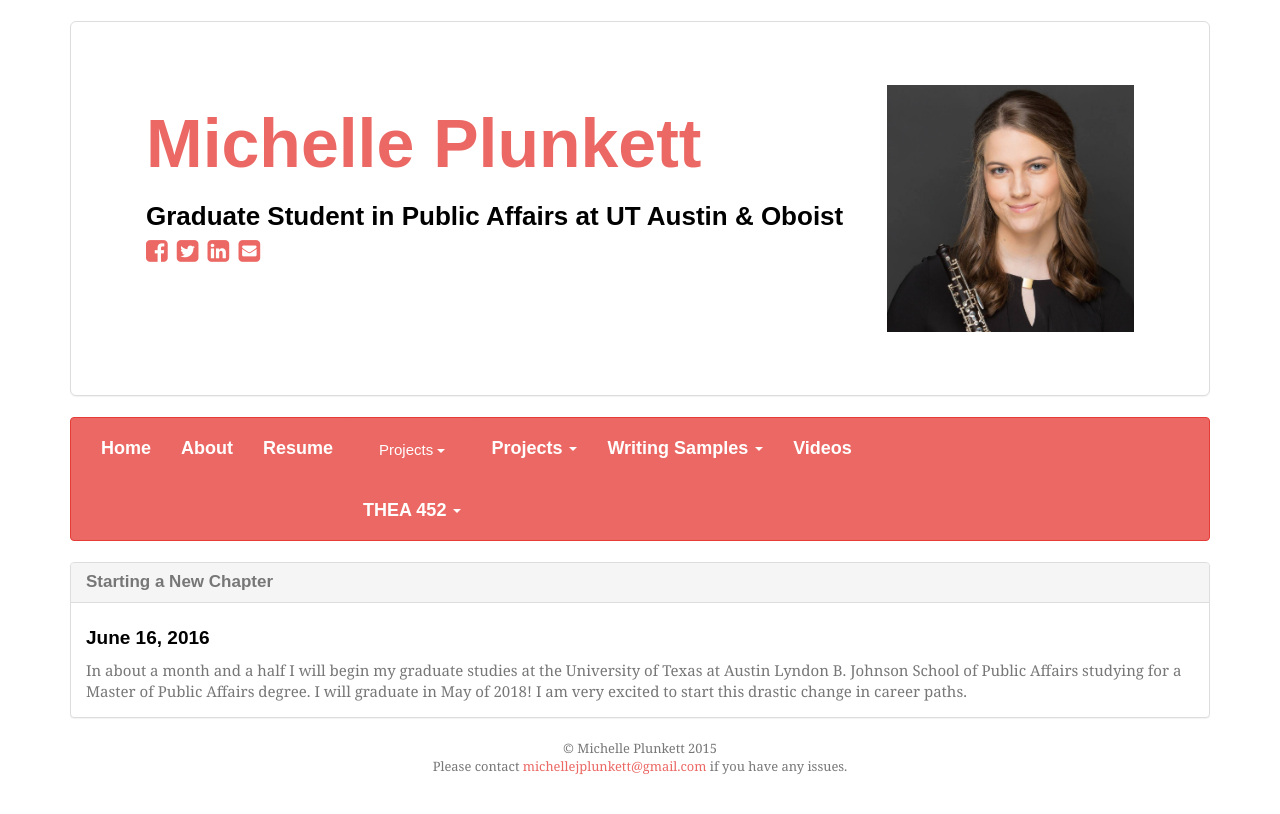
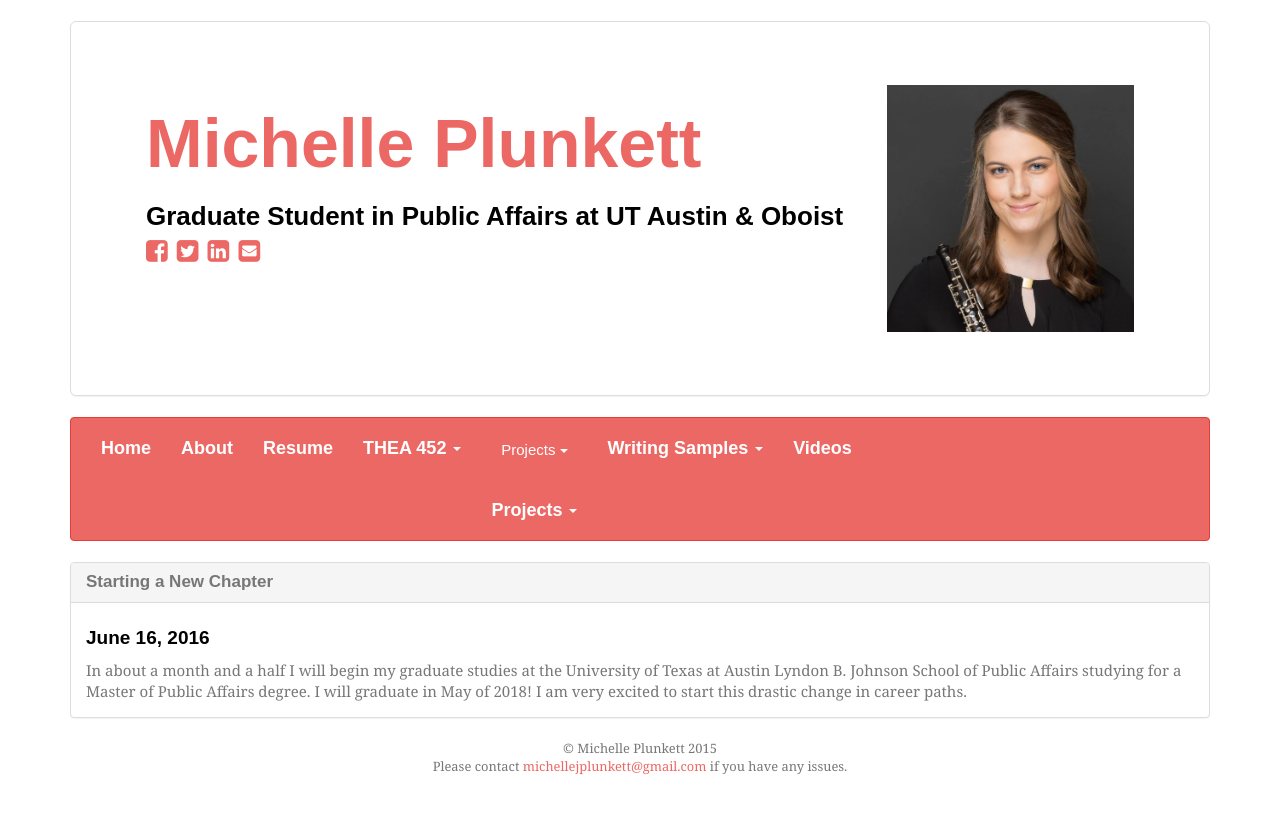
Before and after one commit to michelleplunkett/michelleplunkett.github.io, a Jekyll site: the page built from index.html, in a window 1280 px wide. Shown: the top 814 px of the page. Built offline with Jekyll 4.4.1, drawn with Linux system fonts in a browser that asks for light colours; nearby versions of some CDN libraries; some web fonts are replaced; Markdown is read by kramdown in place of the engine named in the settings.

Commit message:
Update navigation.html

```diff
--- a/_includes/navigation.html
+++ b/_includes/navigation.html
@@ -18,8 +18,7 @@
           <a href="/resume.html">Resume</a>
       </li>
     <li class="dropdown">
-          <a id="dLabel" role="button" data-toggle="dropdown" class="btn btn-primary" data-target="#" href="/page.html">Projects <span class="caret"></span></a>
-          <!--><a href="#" class="dropdown-toggle" data-toggle="dropdown" role="button" aria-expanded="false">THEA 452 <span class="caret"></span></a></!-->
+          <a href="#" class="dropdown-toggle" data-toggle="dropdown" role="button" aria-expanded="false">THEA 452 <span class="caret"></span></a>
           <ul class="dropdown-menu" role="menu">
             <li><a href="/thea452.html">Blogs</a></li>
             <li><a href="/discussions.html">Discussions</a></li>
@@ -28,7 +27,9 @@
           </ul>
         </li>
     <li class="dropdown">
-          <a href="#" class="dropdown-toggle" data-toggle="dropdown" role="button" aria-expanded="false" data-target="#">Projects <span class="caret"></span></a>
+          <a id="dLabel" role="button" data-toggle="dropdown" class="btn btn-primary" data-target="#" href="/page.html">Projects <span class="caret"></span>
+          <!--><a href="#" class="dropdown-toggle" data-toggle="dropdown" role="button" aria-expanded="false" data-target="#">Projects <span class="caret"></span></a>
+          </!-->
           <ul class="dropdown-menu" role="menu">
             <li><a href="/compositions.html">Compositions</a></li>
             <li class="dropdown-submenu" role="menu">
```
